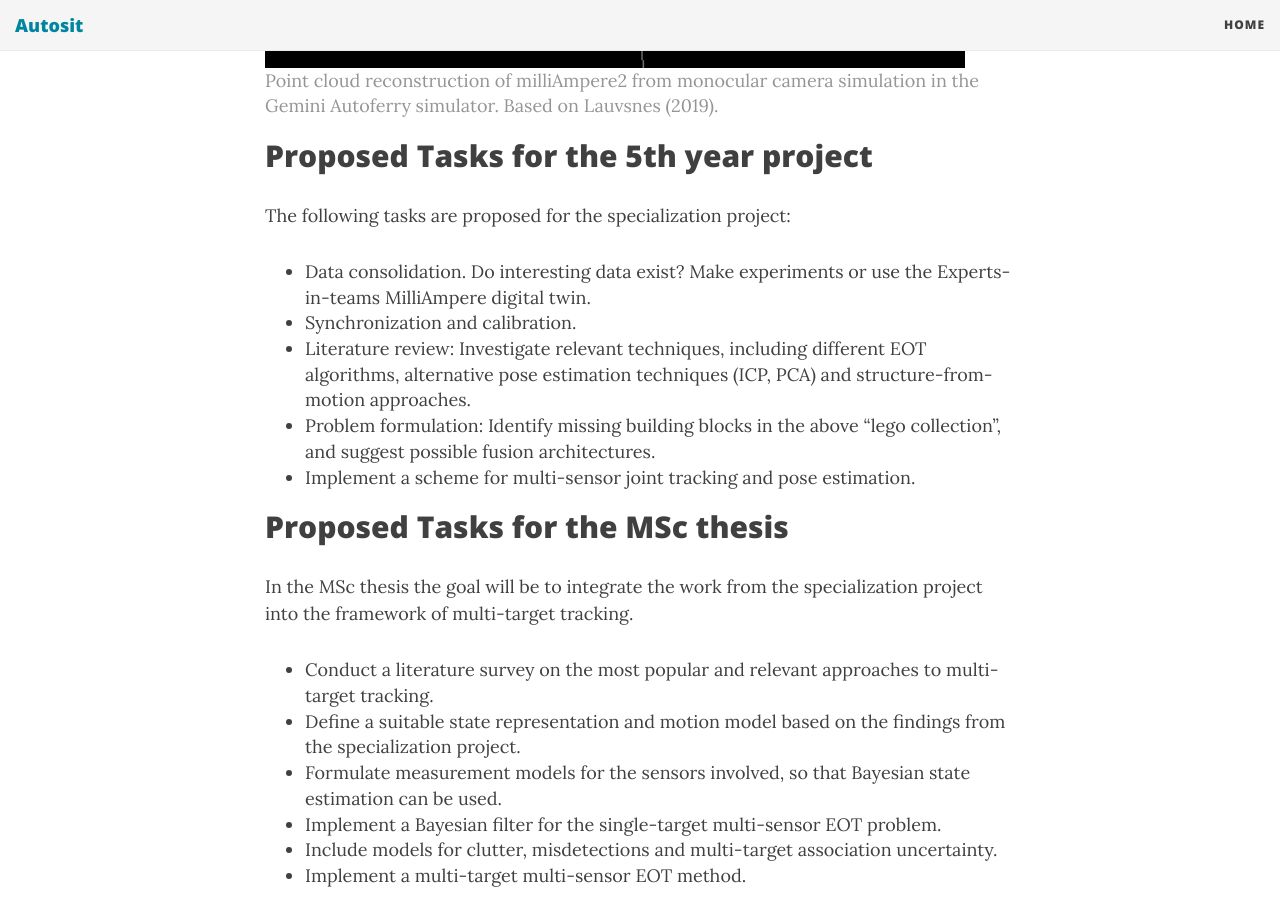
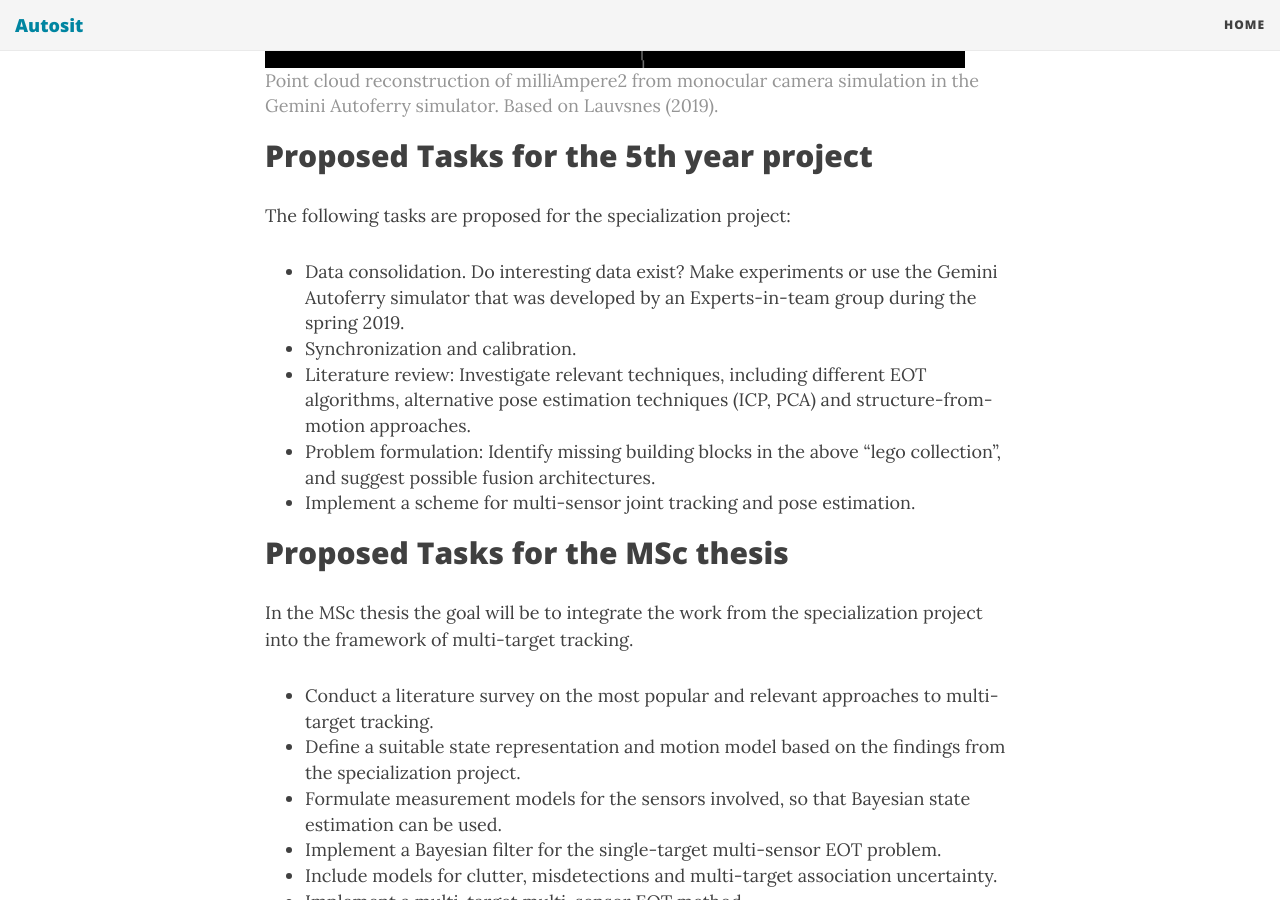
Before and after one commit to autosit/autosit.github.io, a Jekyll site: the page built from _posts/2020-04-08-multisensor-eot.md, in a window 1280 px wide and 900 px high, scrolled down 2585 px. Built offline with Jekyll 4.4.1, drawn with Linux system fonts in a browser that asks for light colours; nearby versions of some CDN libraries.

Commit message:
further revisions ms eot

```diff
--- a/_posts/2020-04-08-multisensor-eot.md
+++ b/_posts/2020-04-08-multisensor-eot.md
@@ -40,7 +40,7 @@ The goal of this combined specialization and MSc project is to develop an EOT al
 
 The following tasks are proposed for the specialization project:
 
-* Data consolidation. Do interesting data exist? Make experiments or use the Experts-in-teams MilliAmpere digital twin.
+* Data consolidation. Do interesting data exist? Make experiments or use the Gemini Autoferry simulator that was developed by an Experts-in-team group during the spring 2019.
 * Synchronization and calibration.
 * Literature review: Investigate relevant techniques, including different EOT algorithms, alternative pose estimation techniques (ICP, PCA) and structure-from-motion approaches.
 * Problem formulation: Identify missing building blocks in the above “lego collection”, and suggest possible fusion architectures.
```
